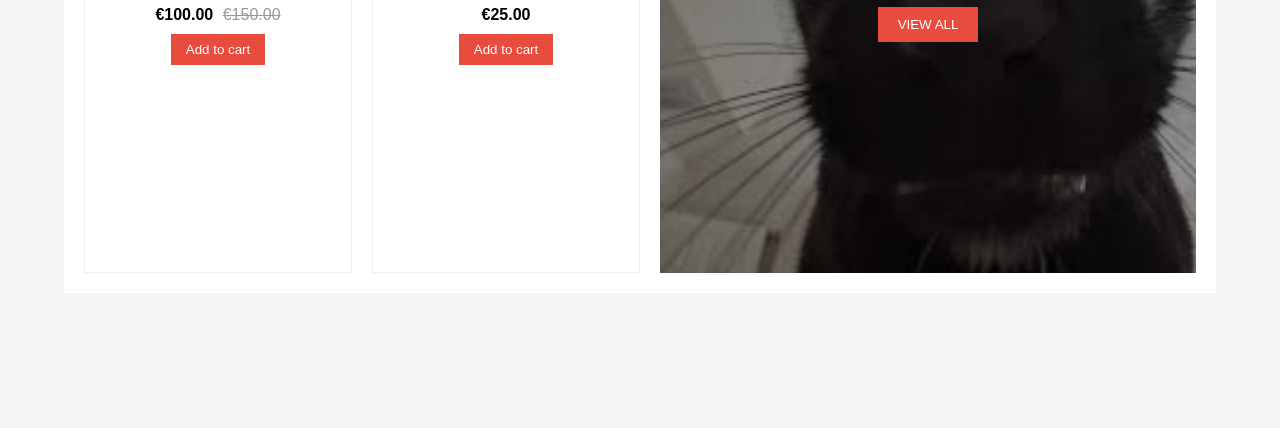
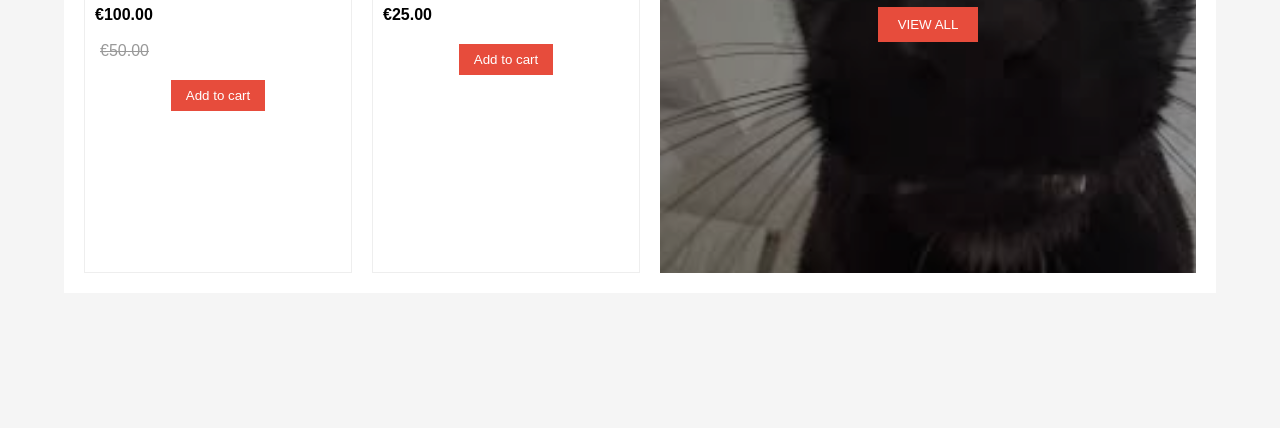
Before and after one commit to CauDravan/TestWebsite, a website: page index.html in a window 1280 px wide. Shown: the part 372-800 px from the top of the page. Drawn offline with Linux system fonts and the light colour scheme.

Commit message:
modtify: adjust website

```diff
--- a/css/style.css
+++ b/css/style.css
@@ -33,6 +33,7 @@ body {
     list-style: none;
     display: flex;
     gap: 15px;
+    align-items: center;
 }
 
 .menu li {
@@ -70,7 +71,8 @@ body {
 }
 
 .price {
-    margin-bottom: 10px;
+    margin-bottom: 20px;
+    text-align: left
 }
 
 .price .new {
--- a/index.html
+++ b/index.html
@@ -29,7 +29,8 @@
             <h4>Cat</h4>
             <p class="price">
                 <span class="new">€100.00</span>
-                <span class="old">€150.00</span>
+                <br></br>
+                <span class="old">€50.00</span>
             </p>
             <button>Add to cart</button>
         </div>
```
